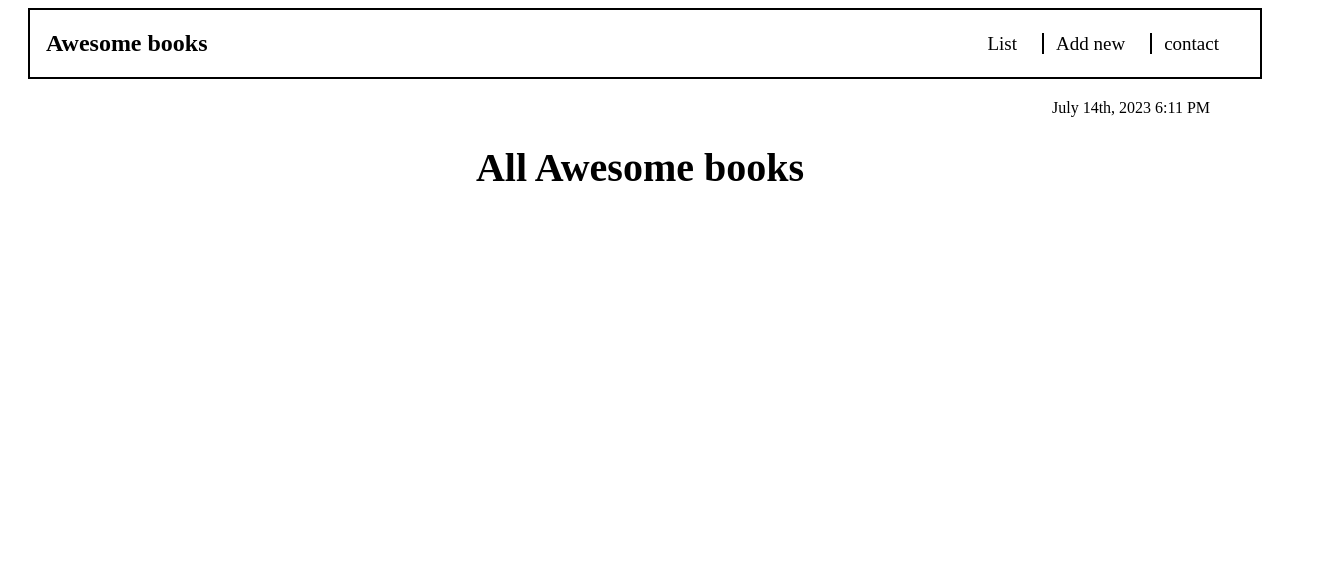
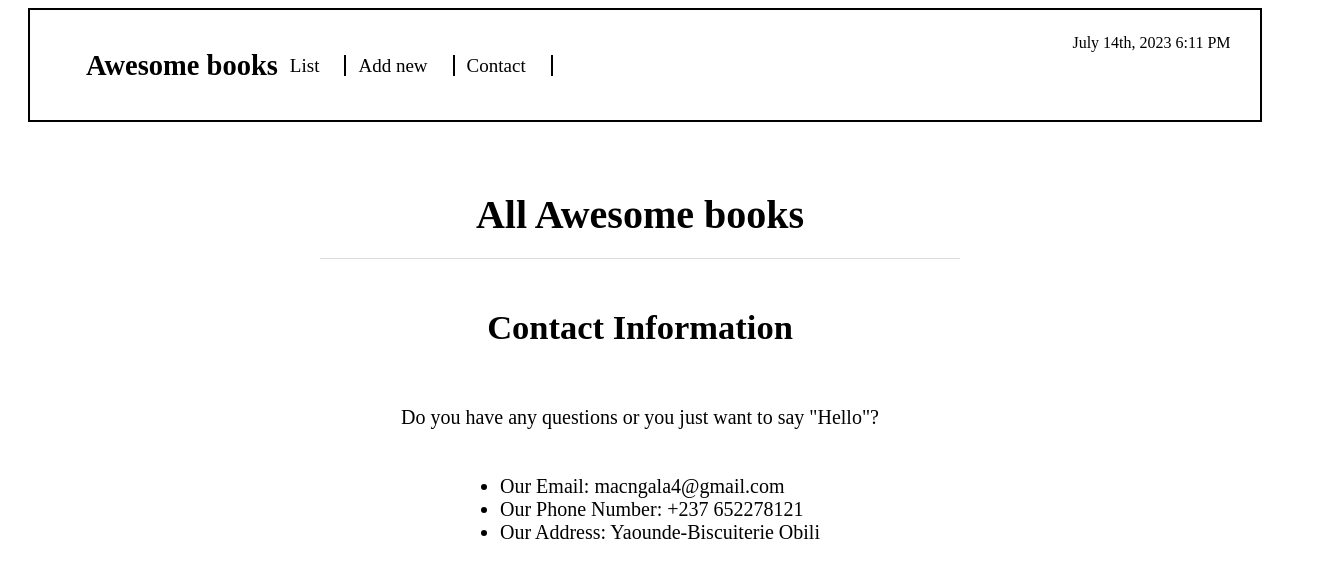
Before and after one commit to hydaline-code/Awesome_books, a website: page index.html in a window 1280 px wide. Shown: the whole page, 1324 px wide, since content can reach past the window. Drawn offline with Linux system fonts and the light colour scheme.

Commit message:
Update index.html

```diff
--- a/index.html
+++ b/index.html
@@ -3,35 +3,66 @@
 <head>
   <meta charset="UTF-8">
   <meta name="viewport" content="width=device-width, initial-scale=1.0">
+  <title>Books Store</title>
   <link rel="stylesheet" href="styles.css">
-  <title>Books Store</title>
+  <link rel="stylesheet" href="style2.css">
+  <link rel="stylesheet" href="style3.css">
 </head>
 <body>
   <header>
     <nav>
-      <span><h2>Awesome books</h2></span>
       <ul class="nav-links">
-              <li><a href="./index.html">List</a></li>
-        <li><a href="./index2.html">Add new</a></li>
-        <li><a href="./contac.html" id="con">contact</a></li>
+        <span><li><h2>Awesome books</h2></li></span>
+        <li><a href="#" class="nav-link" data-section="list">List</a></li>
+        <li><a href="#" class="nav-link" data-section="add-new">Add new</a></li>
+        <li><a href="#" class="nav-link" data-section="contact">Contact</a></li>
       </ul>
-
+      <div id="current-time"></div>
     </nav>
   </header>
+
   <div class="container mt-4">
-    <div id="current-time"></div>
+    <section id="list-section">
       <h1 class="display-4 text-center">All Awesome books</h1>
       <table class="table table-striped mt-5 mx-auto table-bordered">
         <tbody id="books">
         </tbody>
       </table>
-<div class="titre"><h2 class="display-4 text-center">Add a new book</h2></div>
+    </section>
+
+    <section id="add-new-section">
+      <hr class="line mx-auto mt-5">
+      <div class="titre">
+        <h2 class="display-4 text-center">Add a new book</h2>
+      </div>
       <form class="add-book mx-auto">
         <input type="text" id="title" placeholder="Title">
         <input type="text" id="author" placeholder="Author">
-  <button id="add" type="submit" >Add </button>
+        <button id="add" type="submit">Add</button>
       </form>
+    </section>
+
+    <section id="contact-section">
+      <div class="contact">
+        <div class="cont-heading">
+          <h2>Contact Information</h2>
         </div>
-<script src="script.js"> </script>
+        <div class="cont-para">
+          <p>Do you have any questions or you just want to say "Hello"?</p>
+        </div>
+        <div class="cont-list">
+          <ul>
+            <li>Our Email: macngala4@gmail.com</li>
+            <li>Our Phone Number: +237 652278121</li>
+            <li>Our Address: Yaounde-Biscuiterie Obili</li>
+          </ul>
+        </div>
+      </div>
+    </section>
+  </div>
+
+  <script src="script.js">
+
+  </script>
 </body>
 </html>
```
Lines whose indentation alone changed are shown as unchanged.
